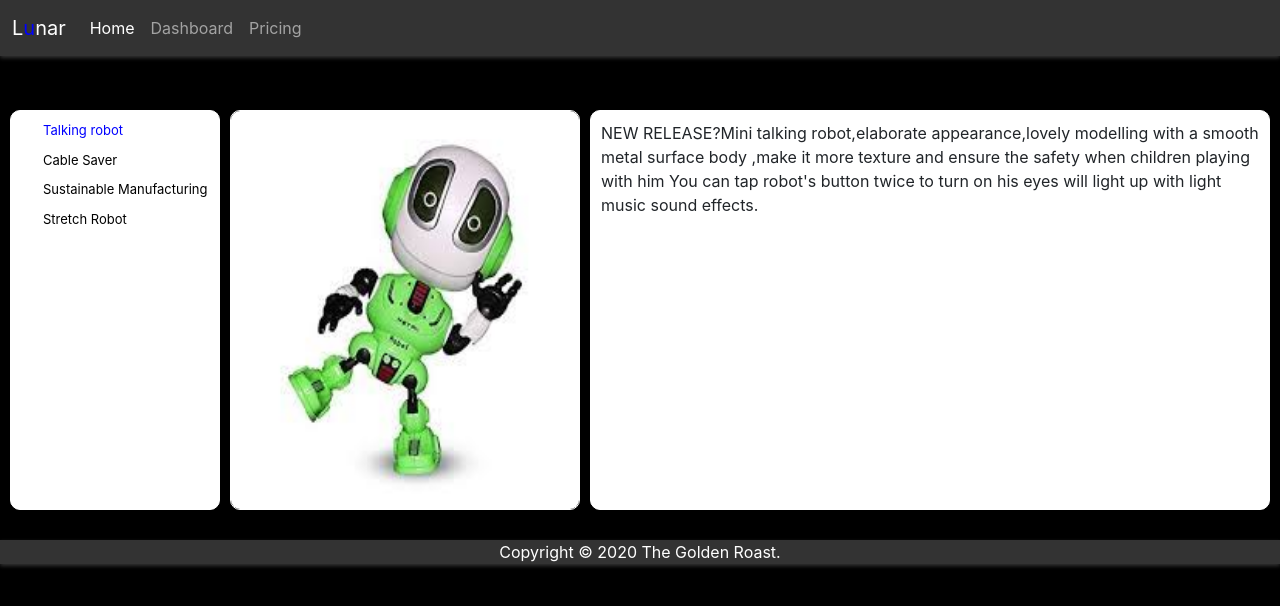
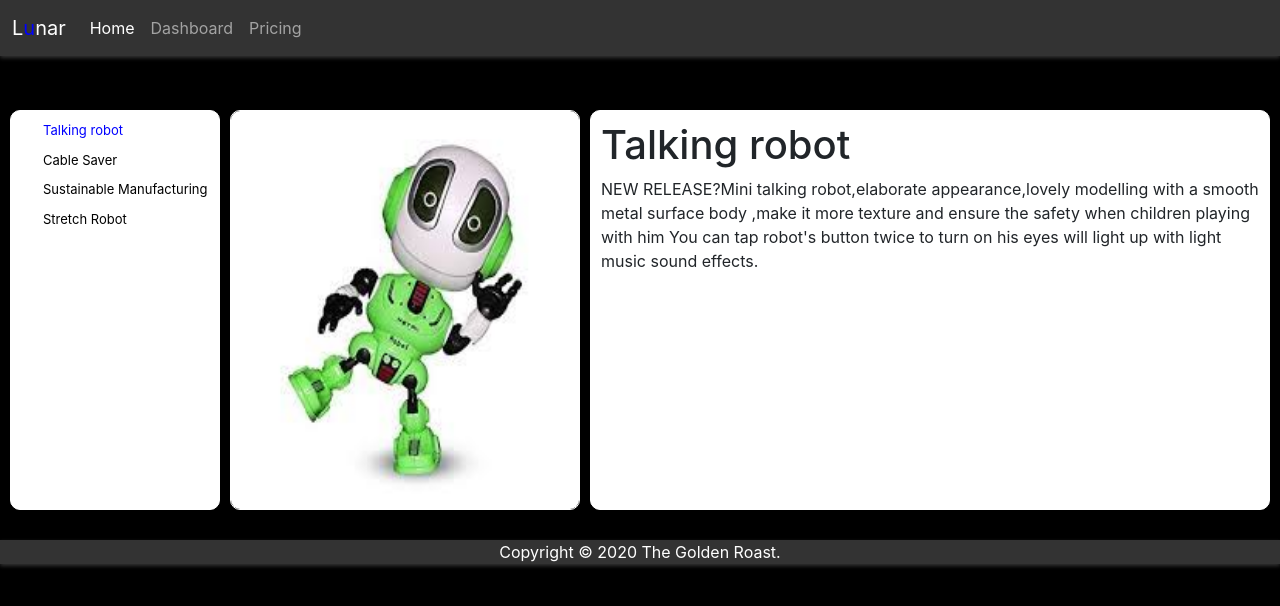
Before and after one commit to reda96/mimocodes_frontend_task, a React (Create React App) app: page /dashboard in a window 1280 px wide. Shown: the top 606 px of the page. Built offline with nearby package versions, Linux system fonts and the light colour scheme.

Commit message:
edit-dashbord

```diff
--- a/src/components/Dashboard.js
+++ b/src/components/Dashboard.js
@@ -31,7 +31,11 @@ const Dashboard = (props) => {
           alt="talking robot"
         />
       </div>
-      <div className="right">{props.list[Active].desc}</div>
+
+      <div className="right">
+        <h1>{props.list[Active].name}</h1>
+        {props.list[Active].desc}
+      </div>
     </div>
   );
 };
```
